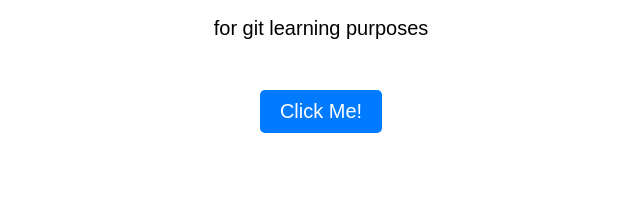
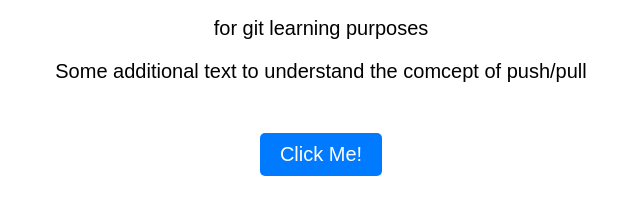
Before and after one commit to lazarousgr/firstgitrepo, a plain HTML site: page index.html in a window 1280 px wide. Shown: the part 134-348 px from the top of the page, without its empty margins (319-959 px from the left). Drawn offline with Linux system fonts and the light colour scheme.

Commit message:
Additional changes for push/pull

```diff
--- a/index.html
+++ b/index.html
@@ -36,7 +36,8 @@
         <h1>Welcome to Our Website!</h1>
         <p>This is a simple landing page</p>
         <p>for git learning purposes</p>
-        <button class="cta-button">Click Me!</button>
+	<p>Some additional text to understand the comcept of push/pull</p>
+	<button class="cta-button">Click Me!</button>
     </div>
 </body>
 </html>
```
